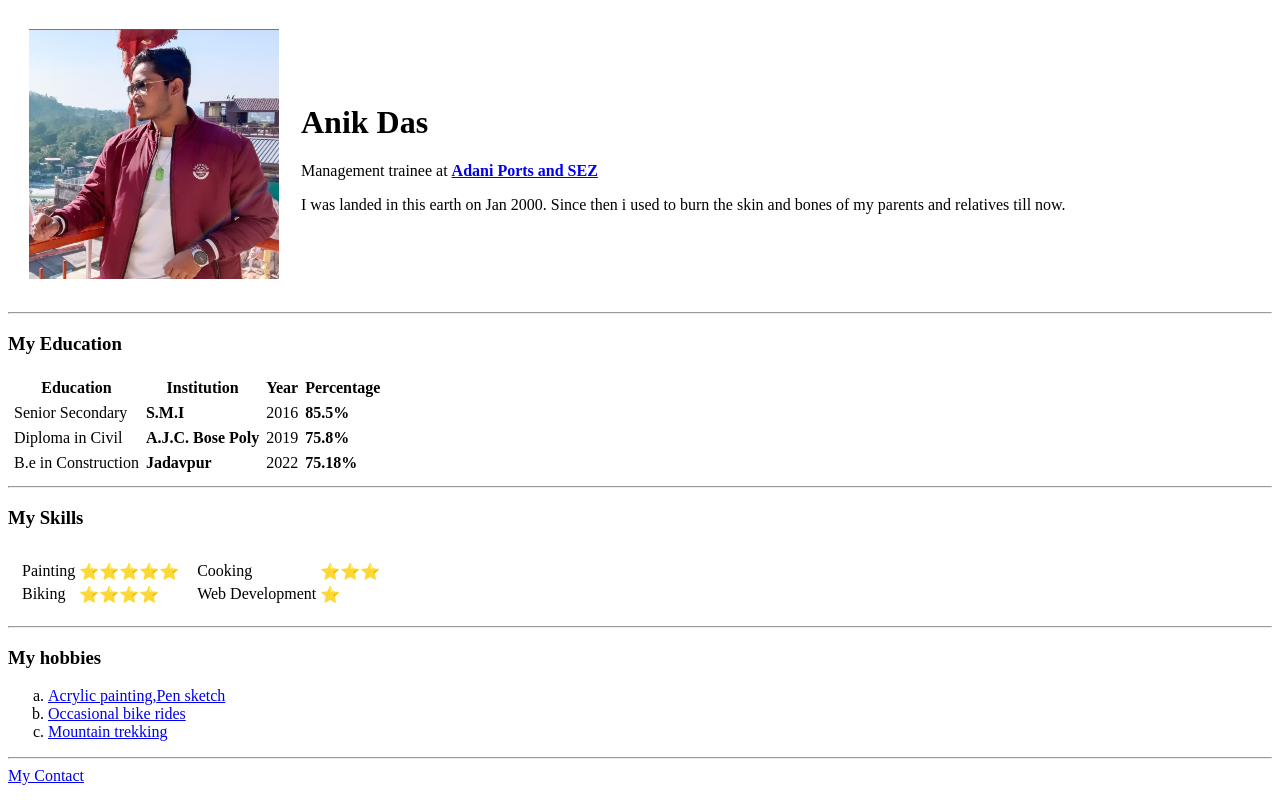
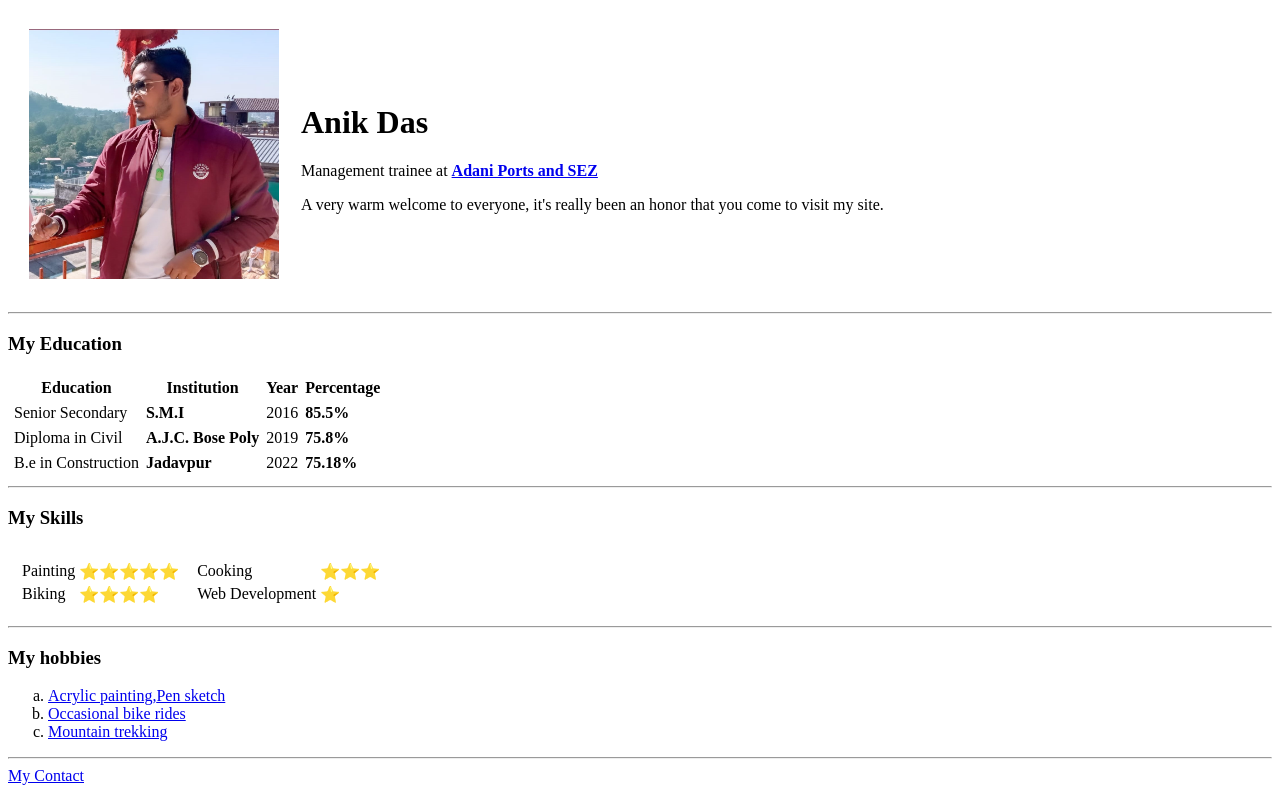
Before and after one commit to AnikDas-123/CV, a plain HTML site: page index.html in a window 1280 px wide. Drawn offline with Linux system fonts and the light colour scheme.

Commit message:
a little change in text

```diff
--- a/index.html
+++ b/index.html
@@ -12,7 +12,7 @@
       <td>  <img src="me.jpeg" alt="anik profile pic" width="250" height="250" ></td>
       <td>  <h1> Anik Das </h1>
       <p>Management trainee at <strong><a href="https://www.adaniports.com/">Adani Ports and SEZ</a></strong></p>
-    </p>I was landed in this earth on Jan 2000. Since then i used to burn the skin and bones of my parents and relatives till now.</p>
+    </p> A very warm welcome to everyone, it's really been an honor that you come to visit my site.</p>
   </td>
     </tr>
   </table>
```
